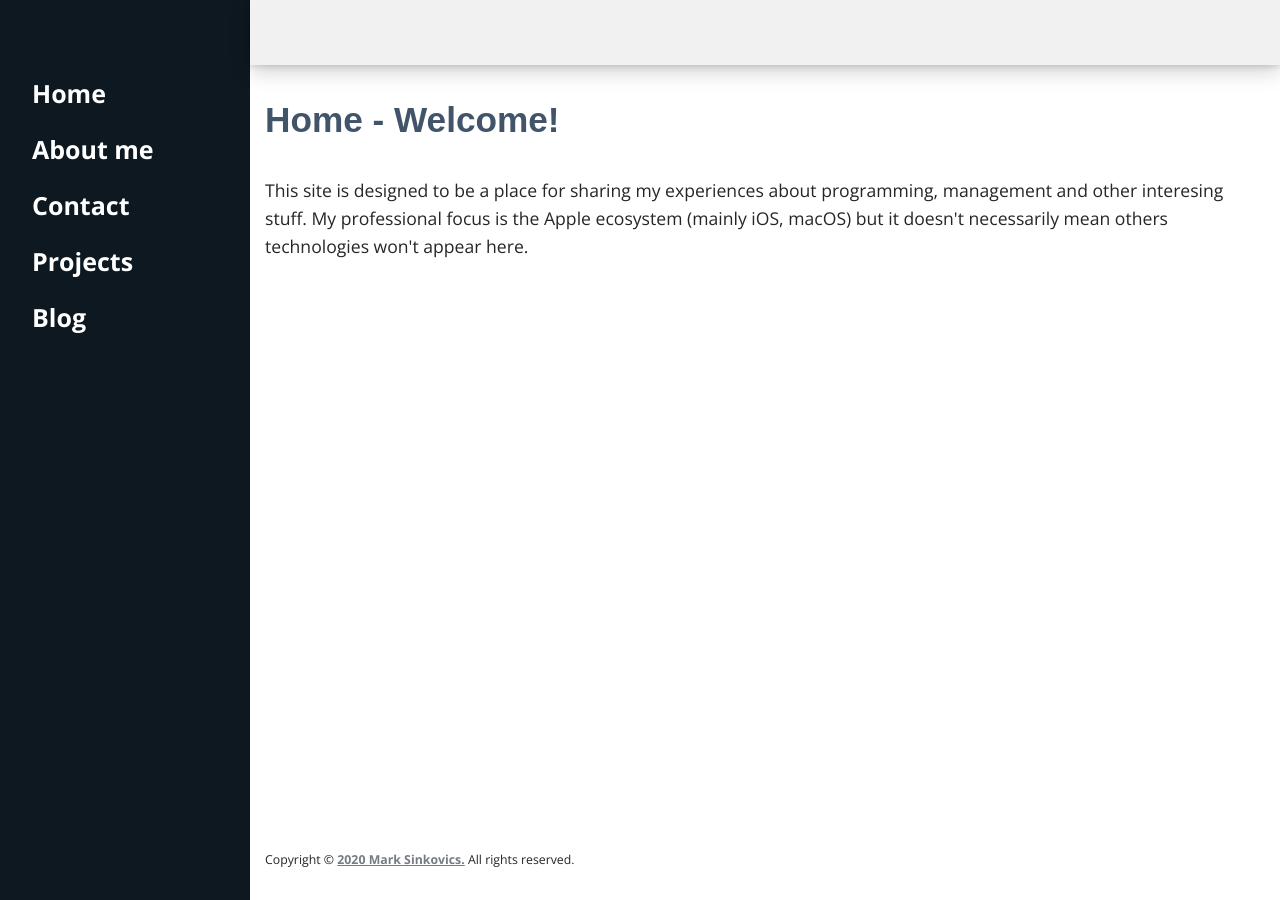
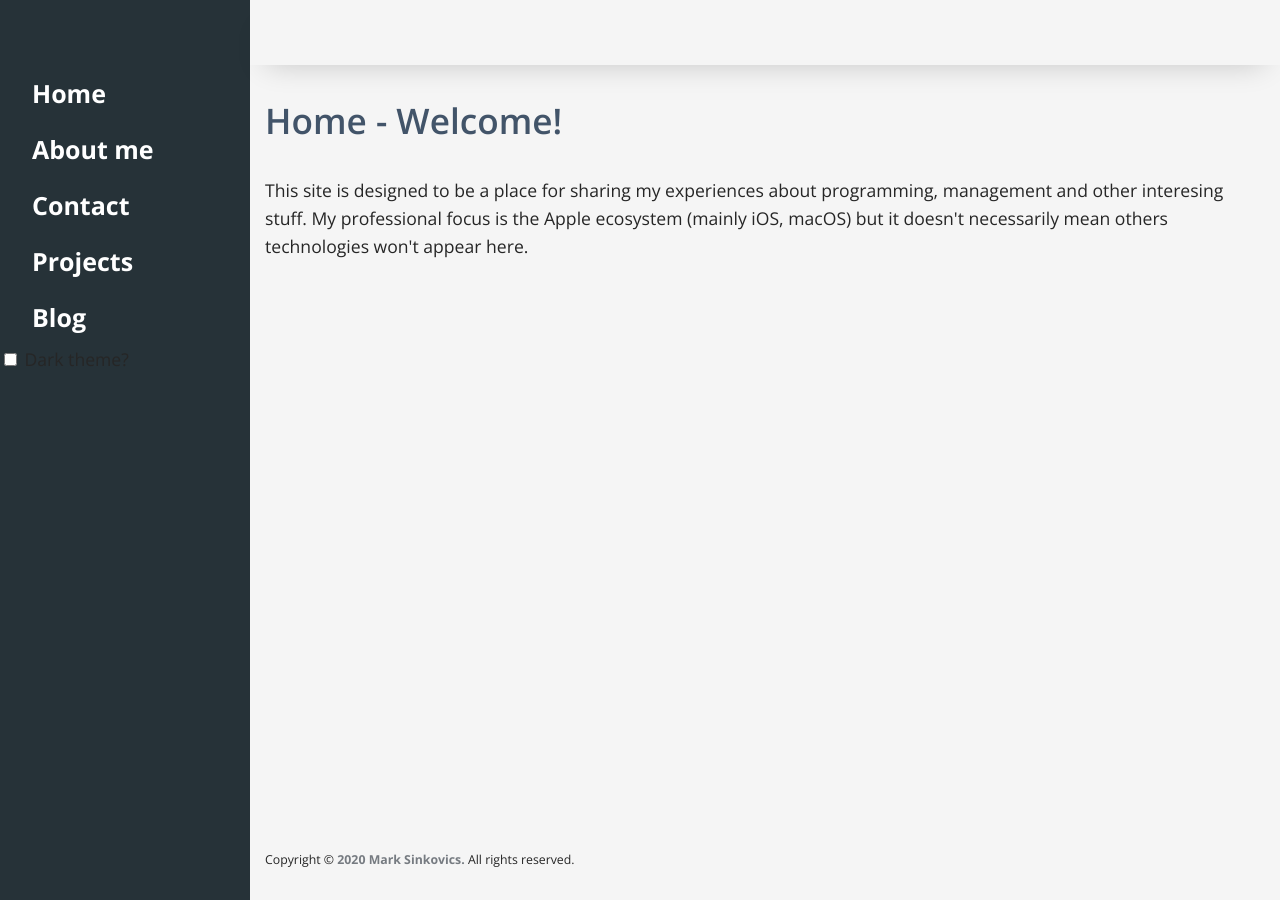
Before and after one commit to marksinkovics/marksinkovics.github.io, a Jekyll site: the page built from index.html, in a window 1280 px wide. Built offline with Jekyll 4.4.1, drawn with Linux system fonts in a browser that asks for light colours; some web fonts are replaced.

Commit message:
feat: add basic dark support

```diff
--- a/_includes/head.html
+++ b/_includes/head.html
@@ -1,7 +1,8 @@
 <head>
     <meta charset="utf-8">
     <meta http-equiv="x-ua-compatible" content="ie=edge">
-    <meta name="viewport" content="width=device-width, initial-scale=1, maximum-scale=1.0, user-scalable=0, shrink-to-fit=no">
+    <meta name="viewport"
+        content="width=device-width, initial-scale=1, maximum-scale=1.0, user-scalable=0, shrink-to-fit=no">
 
     <title>{% if page.title %}{{ page.title }}{% else %}{{ site.title }}{% endif %}</title>
 
@@ -55,5 +56,40 @@
         });
 
         setDocHeight();
+
+        const STORAGE_KEY_THEME_MODE = "mode"
+        const THEME_MODE_DARK = "dark"
+        const THEME_MODE_LIGHT = "light"
+
+        function switchTheme() {
+            const themeSwitcher = document.getElementById('themeSwitcher');
+            sessionStorage.setItem(STORAGE_KEY_THEME_MODE, themeSwitcher.checked ? THEME_MODE_DARK : THEME_MODE_LIGHT);
+            setTheme(themeSwitcher.checked ? THEME_MODE_DARK : THEME_MODE_LIGHT);
+        }
+
+        function setTheme(mode) {
+            let newMode = mode;
+            if (sessionStorage.getItem(STORAGE_KEY_THEME_MODE)) {
+                newMode = sessionStorage.getItem(STORAGE_KEY_THEME_MODE);
+            }
+
+            if (newMode === THEME_MODE_DARK) {
+                document.body.setAttribute('data-theme', 'dark')
+            } else {
+                document.body.removeAttribute('data-theme');
+            }
+
+            document.getElementById('themeSwitcher').checked = newMode === THEME_MODE_DARK;
+        }
+
+        window.matchMedia('(prefers-color-scheme: dark)').addListener(function (e) {
+            setTheme(e.matches ? THEME_MODE_DARK : THEME_MODE_LIGHT);
+        });
+
+        document.addEventListener('DOMContentLoaded', function() {
+            const mode = window.matchMedia('(prefers-color-scheme: dark)').matches === true ? THEME_MODE_DARK : THEME_MODE_LIGHT
+            setTheme(mode);
+        }, false);
+
     </script>
 </head>
--- a/_includes/header.html
+++ b/_includes/header.html
@@ -6,6 +6,10 @@
             <a href="{{ page.url | prepend: site.baseurl }}">{{ page.title }}</a>
         {% endif %}
     {% endfor %}
+    <div>
+        <input type="checkbox" id="themeSwitcher" name="themeSwitcher" onclick="switchTheme();" />
+        <label for="scales">Dark theme?</label>
+    </div>
     <div class="header" id="header">
         <span class="hamburger-menu-button" style="font-size:30px;cursor:pointer" onclick="openNavigation()">&#9776;</span>
         <h2>{{ page.title }}</h2>
--- a/_sass/_base.scss
+++ b/_sass/_base.scss
@@ -1,31 +1,41 @@
+:root {
+    --font-color: #262626;
+    --heading-font-color: #425469;
+    --background-color: #f5f5f5;
+    --menu-background-color: #263238;
+    --header-background-color: #f5f5f5;
+    --header-shadow-color: #00000033;
+    --link-color: #767b81;
+    --link-hover-color: #EACB00;
+}
+
+[data-theme="dark"] {
+    --font-color: white;
+    --heading-font-color: #A1AAB4;
+    --background-color: #1b1b1b;
+    --menu-background-color: #212121;
+    --header-background-color: #1b1b1b;
+    --header-shadow-color: rgba(255, 255, 255, 0.2);
+    --link-color: #8B8F94;
+    --link-hover-color: #DBAC00;
+}
+
+
+
 $font-style: 'Open Sans', sans-serif;
-$font-color: #262626;
+$font-color: var(--font-color);
+$link-color: var(--link-color);
+$link-hover-color: var(--link-hover-color);
 
-$heading-font: 'Muli', sans-serif;
-$heading-font-color: #425469;
+$heading-font: 'Open Sans', sans-serif;
+$heading-font-color: var(--heading-font-color);
 
-$menu-background-color: #0D1821;
+$menu-background-color: var(--menu-background-color);
+$background-color: var(--background-color);
+$header-background-color: var(--header-background-color);
+$header-shadow-color: var(--header-shadow-color);
 
-$main: #EACB00;
-
-// $content-width: 800px;
-// // $main: #19CCAA;
-// $main: #EACB00;
-$link-color: #767b81;
-$link-hover-color: $main;
-// $light: #E7EDF4;
-// // $header:  #1D1425;
-// $header:  #01172F;
-// $sidenav-width: 250px;
 $header-height: 65px;
-
-// *,
-// *::before,
-// *::after {
-//     -webkit-box-sizing: border-box;
-//     -moz-box-sizing: border-box;
-//     box-sizing: border-box;
-// }
 
 @function vh($quantity) {
     @return calc(var(--vh, 1vh) * #{$quantity});
--- a/_sass/_layout.scss
+++ b/_sass/_layout.scss
@@ -2,9 +2,7 @@
     box-sizing: border-box;
 }
 
-h1,
-h2,
-h3 {
+h1, h2, h3 {
     font-weight: 600;
     color: $heading-font-color;
     font-family: $heading-font;
@@ -14,38 +12,34 @@
     overflow: hidden;
   }
 h1 {
-    color: $main;
     font-size: 2.5em;
-    a,
-    a:visited {
-        text-decoration: none;
-        color: $main;
-    }
 }
+
 h2 {
     font-size: 2em;
 }
 
-a,
-a:visited {
+a, a:visited {
     color: $link-color;
-    text-decoration: underline;
+    text-decoration: none;
     font-weight: bold;
+
+    &:hover {
+        color: $link-hover-color;
+        text-decoration: underline;
+    }
 }
 
-a:hover {
-    color: $link-hover-color;
-    text-decoration: underline;
-}
+
 
 body {
     margin: 0;
     padding: 0;
-    color: $font-color;
     font-family: $font-style;
     font-size: 1.1em;
     line-height: 1.6;
     -webkit-font-smoothing: antialiased;
+    color: $font-color;
 }
 
 .container {
@@ -57,6 +51,7 @@
     display: flex;
     flex-direction: column;
     transition: 0.5s;
+    background-color: $header-background-color;
 }
 
 .content {
@@ -106,12 +101,12 @@
     height: $header-height;
     left: 250px;
     width: calc(100% - 250px);
-    background-color: #f1f1f1;
+    background-color: $background-color;
     display: flex;
     flex-direction: row;
     transition: 0.5s;
     align-items: center;
-    box-shadow: 0 0 8px 0 rgba(0, 0, 0, 0.2), 0 6px 20px 0 rgba(0, 0, 0, 0.19);
+    box-shadow: 0 15px 30px -16px $header-shadow-color;
 
     .hamburger-menu-button {
         display: none;
@@ -121,6 +116,8 @@
         padding-left: 10px;
         padding-right: 10px;
     }
+
+
 }
 
 .row {
```
